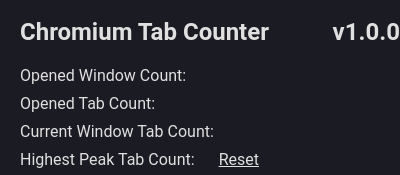
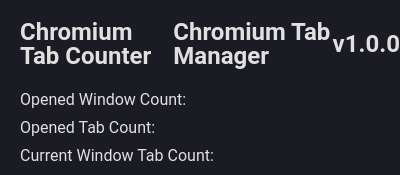
Before and after one commit to SamGun-Official/Chromium-Tab-Manager, a browser extension: page popup.html in a window 400 px wide. Shown: the top 175 px of the page. Drawn offline with Linux system fonts and the light colour scheme.

Commit message:
Bump version to v1.0.5 and rename extension

```diff
--- a/package.json
+++ b/package.json
@@ -1,6 +1,6 @@
 {
 	"private": true,
 	"devDependencies": {
-		"tailwindcss": "^3.4.10"
+		"tailwindcss": "^3.4.17"
 	}
 }
--- a/popup.html
+++ b/popup.html
@@ -5,6 +5,7 @@
 		<meta name="viewport" content="width=device-width, initial-scale=1.0" />
 		<meta http-equiv="X-UA-Compatible" content="ie=edge" />
 		<title>Chromium Tab Counter</title>
+		<title>Chromium Tab Manager</title>
 		<link rel="stylesheet" type="text/css" href="src/css/build.css" />
 		<link rel="stylesheet" type="text/css" href="src/css/style.css" />
 	</head>
@@ -12,6 +13,7 @@
 		<div id="wrapper" class="flex flex-col gap-y-5">
 			<div class="flex items-center justify-between font-bold text-2xl leading-none">
 				<h1 id="extension_title">Chromium Tab Counter</h1>
+				<h1 id="extension_title">Chromium Tab Manager</h1>
 				<span id="extension_version">v1.0.0</span>
 			</div>
 			<div class="flex flex-col justify-center gap-y-1 text-base">
```
Also changed, not shown: README.md, manifest.json.
